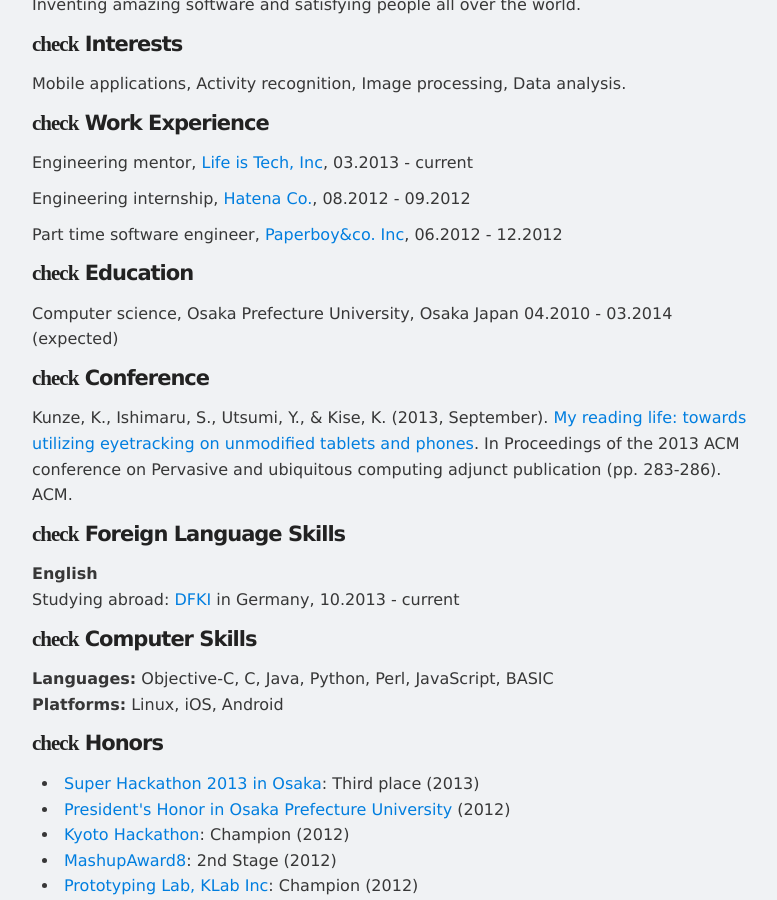
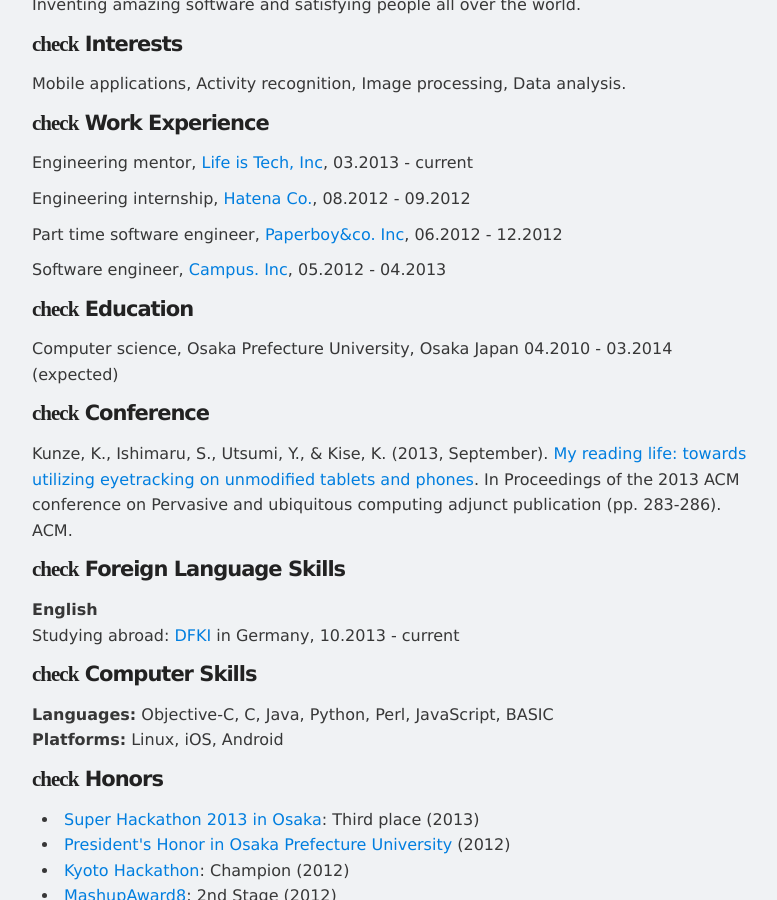
Before and after one commit to Mrk1869/source-mrk1869.github.com, a Jekyll site: the page built from en/aboutme/index.html, in a window 1280 px wide and 900 px high, scrolled down 583 px. Shown: the whole window, without its empty margins (243-1020 px from the left). Built offline with Jekyll 4.4.1, drawn with Linux system fonts in a browser that asks for light colours; some web fonts are replaced; comment, search, counter and statistics services are not loaded.

Commit message:
Modified about me

```diff
--- a/en/aboutme/index.html
+++ b/en/aboutme/index.html
@@ -20,6 +20,7 @@
 <p>Engineering mentor, <a href="http://life-is-tech.com/">Life is Tech, Inc</a>, 03.2013 - current</p>
 <p>Engineering internship, <a href="http://www.hatena.ne.jp/">Hatena Co.</a>, 08.2012 - 09.2012</p>
 <p>Part time software engineer, <a href="http://www.paperboy.co.jp/">Paperboy&co. Inc</a>, 06.2012 - 12.2012</p>
+<p>Software engineer, <a href="http://campus-inc.org/">Campus. Inc</a>, 05.2012 - 04.2013</p>
 <h4><span class="lsf">check</span> Education</h4>
 <p>Computer science, Osaka Prefecture University, Osaka Japan 04.2010 - 03.2014 (expected)</p>
 <h4><span class="lsf">check</span> Conference</h4>
```
